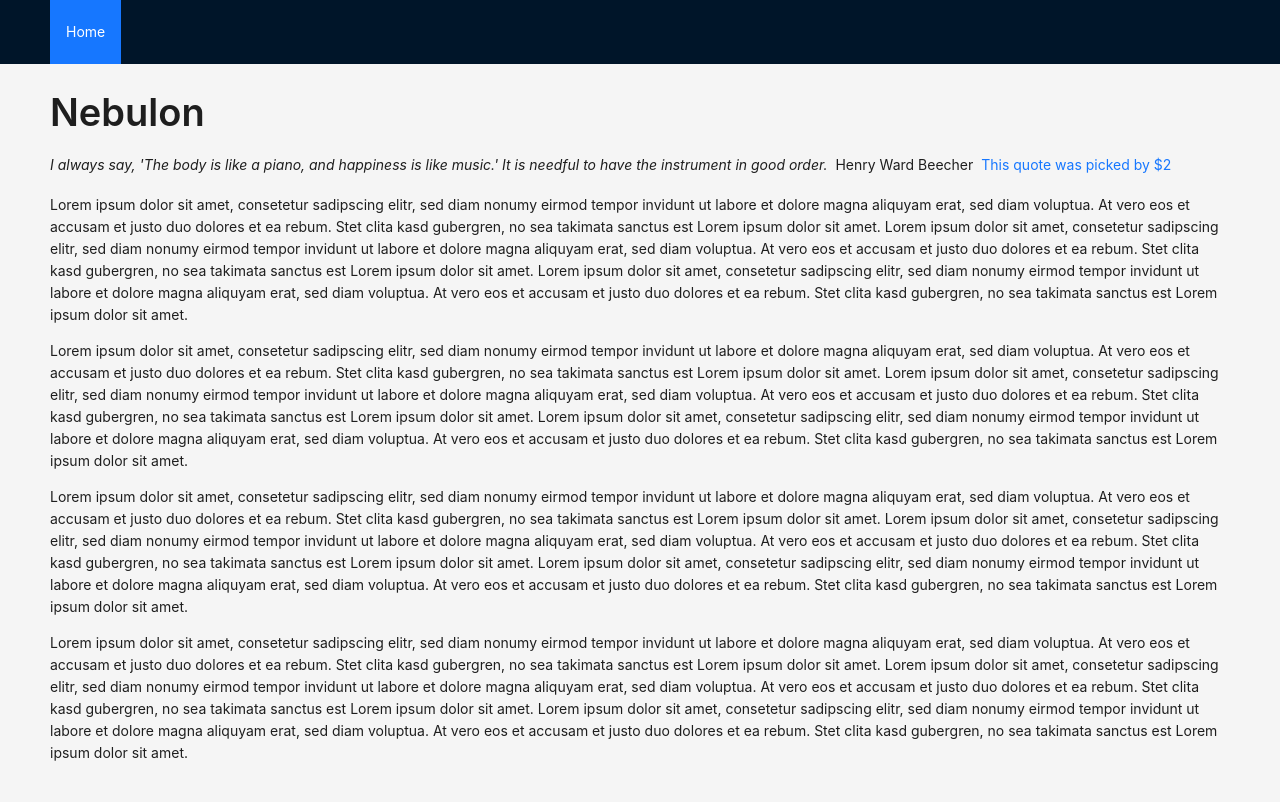
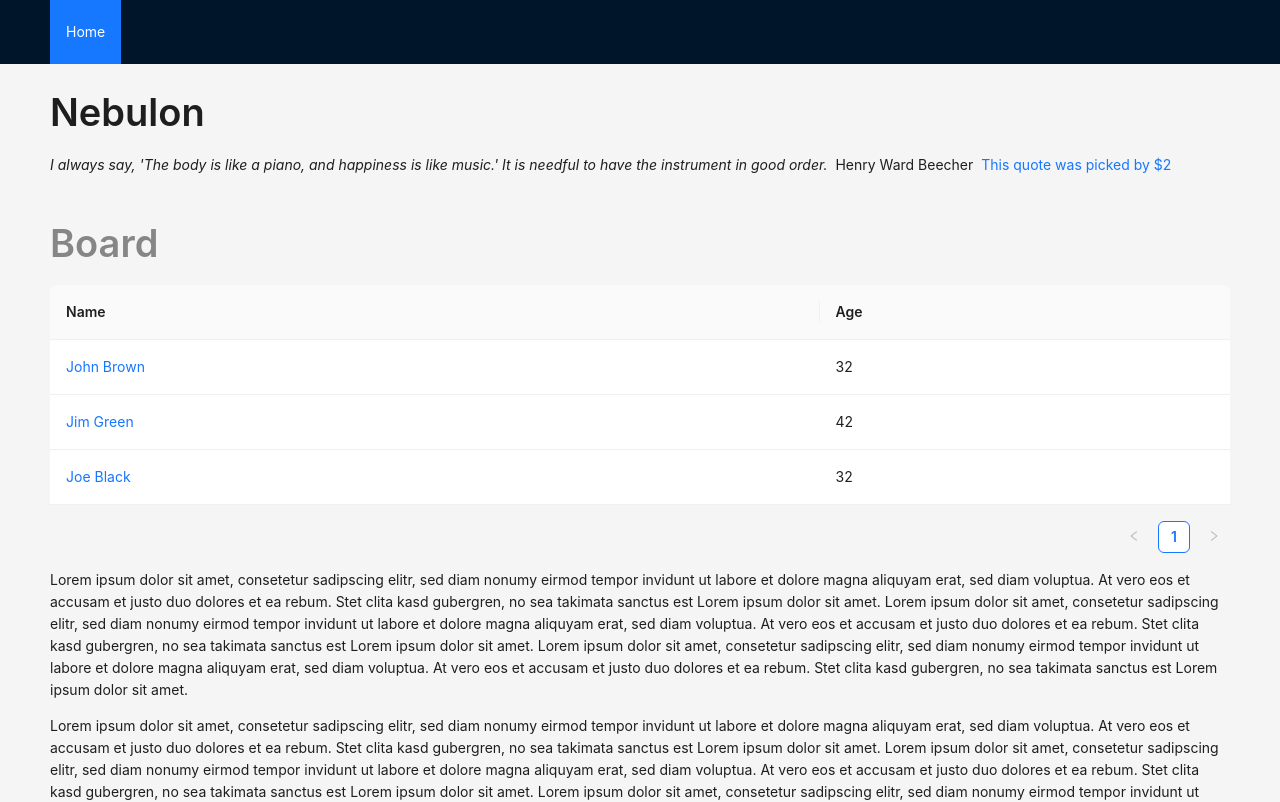
Before and after one commit to johannesstroebele91/nebulon, a React (Create React App) app: page / in a window 1280 px wide. Shown: the top 802 px of the page. Built offline with nearby package versions, Linux system fonts and the light colour scheme.

Commit message:
add board for showing progress of users

```diff
--- a/src/App.tsx
+++ b/src/App.tsx
@@ -1,6 +1,15 @@
 import React from "react";
-import { Layout, Menu, Typography, Space } from "antd";
+import {
+  Layout,
+  Menu,
+  Typography,
+  Space,
+  Table,
+  Tooltip,
+  Pagination,
+} from "antd";
 import Title from "antd/es/typography/Title";
+import { ColumnsType } from "antd/es/table";
 
 const { Header, Content, Footer } = Layout;
 const { Text, Link, Paragraph } = Typography;
@@ -94,6 +103,50 @@ const App: React.FC = () => {
     },
   ];
 
+  interface User {
+    id: number;
+    name: string;
+    age: number;
+  }
+
+  const columns: ColumnsType<User> = [
+    {
+      title: "Name",
+      dataIndex: "name",
+      key: "name",
+      render: (text) => (
+        <Link href="https://ant.design" target="_blank">
+          {text}
+        </Link>
+      ),
+      width: 150,
+    },
+    {
+      title: "Age",
+      dataIndex: "age",
+      key: "age",
+      width: 80,
+    },
+  ];
+
+  const user: User[] = [
+    {
+      id: 1,
+      name: "John Brown",
+      age: 32,
+    },
+    {
+      id: 2,
+      name: "Jim Green",
+      age: 42,
+    },
+    {
+      id: 3,
+      name: "Joe Black",
+      age: 32,
+    },
+  ];
+
   const randomQuoteId = Math.floor(Math.random() * 10) + 1;
   return (
     <Layout>
@@ -120,6 +173,8 @@ const App: React.FC = () => {
             This quote was picked by ${quotes[randomQuoteId].userId}
           </Link>
         </Space>
+        <Title type="secondary">Board</Title>
+        <Table columns={columns} dataSource={user} />
         <Paragraph>
           Lorem ipsum dolor sit amet, consetetur sadipscing elitr, sed diam
           nonumy eirmod tempor invidunt ut labore et dolore magna aliquyam erat,
```
